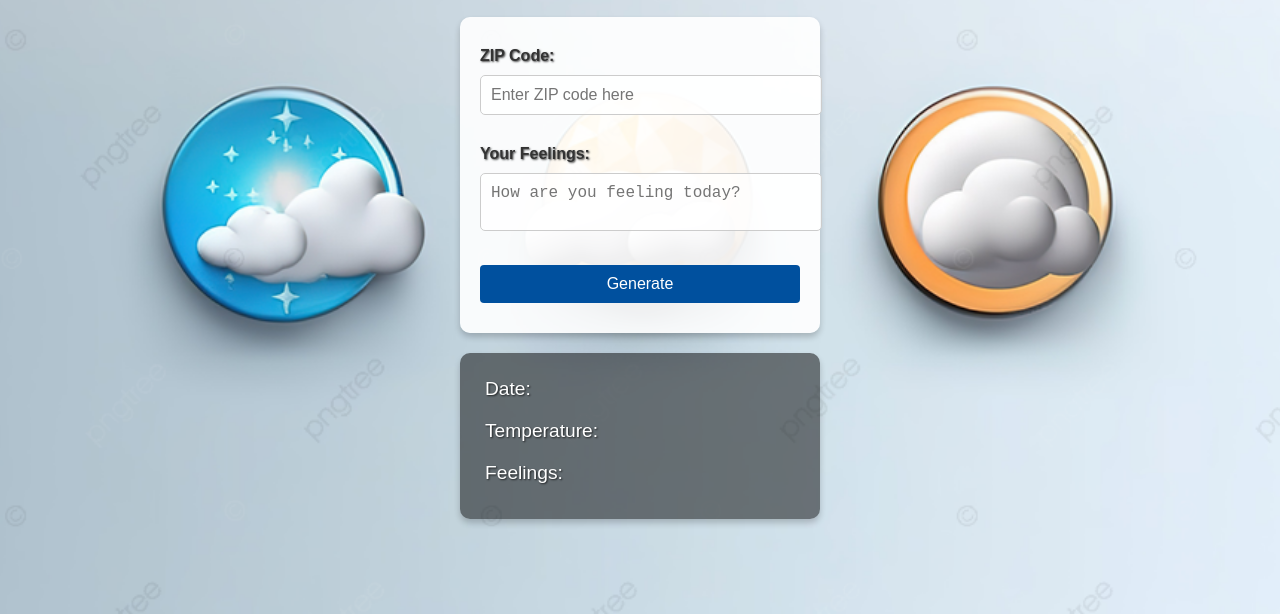
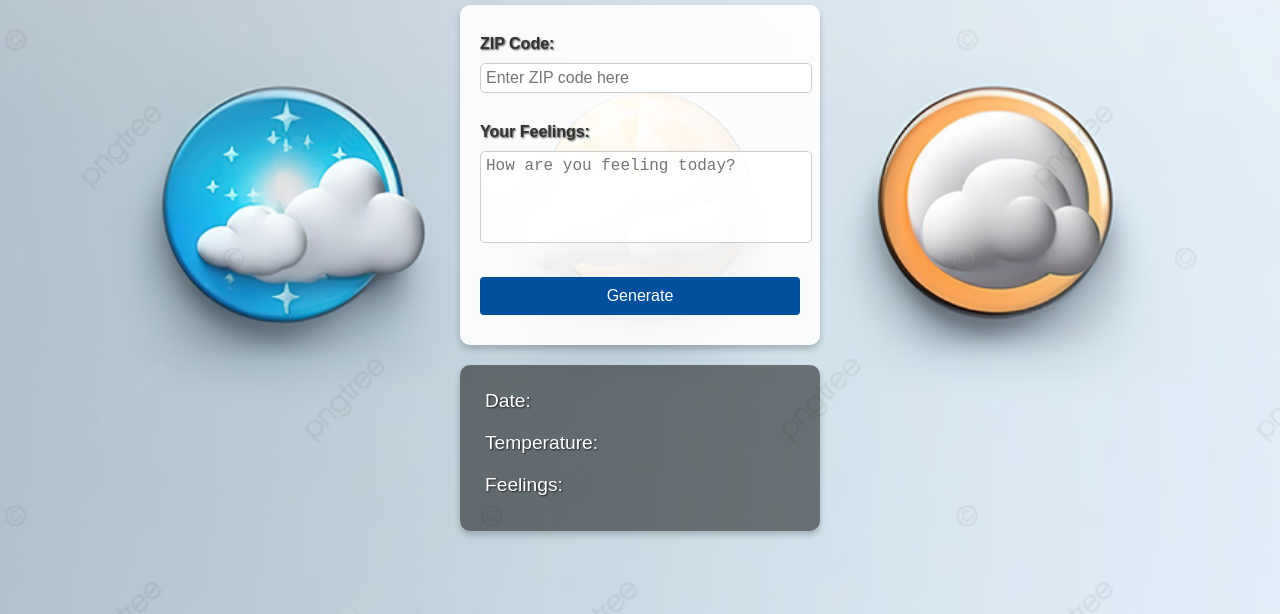
Before and after one commit to Amr-Kamoun/Weather-Journal-App, a website: page website/index.html in a window 1280 px wide. Shown: the part 186-800 px from the top of the page. Drawn offline with Linux system fonts and the light colour scheme.

Commit message:
Update style.css

```diff
--- a/website/style.css
+++ b/website/style.css
@@ -38,7 +38,7 @@ label {
 
 input, textarea {
   width: 100%;
-  padding: 10px;
+  padding: 5px; /* Reduced padding */
   margin-top: 10px;
   margin-bottom: 20px;
   border: 1px solid #ccc;
@@ -49,6 +49,7 @@ input, textarea {
 
 textarea {
   resize: none;
+  height: 80px; /* Adjusted for better fit */
 }
 
 button {
```
